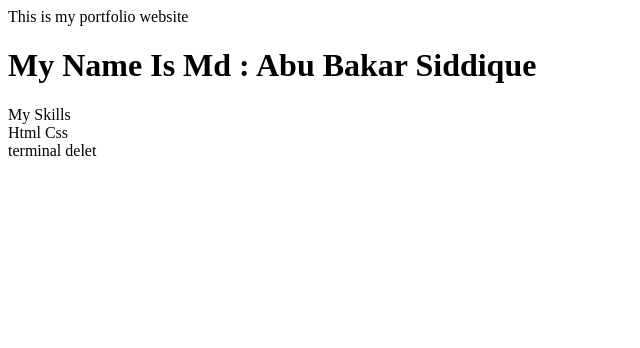
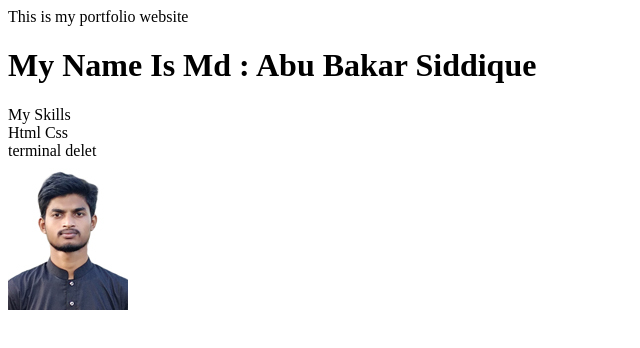
Before and after one commit to abubakarsiddique10/my-portfolio-repo, a plain HTML site: page index.html in a window 1280 px wide. Shown: the whole page, without its empty margins (0-640 px from the left). Drawn offline with Linux system fonts and the light colour scheme.

Commit message:
image added

```diff
--- a/index.html
+++ b/index.html
@@ -13,5 +13,6 @@
     <span>Html</span>
     <span>Css</span>
     <div>terminal delet</div>
+    <img src="1.jpg">
 </body>
 </html>
```
Also changed, not shown: 1.jpg (added).
